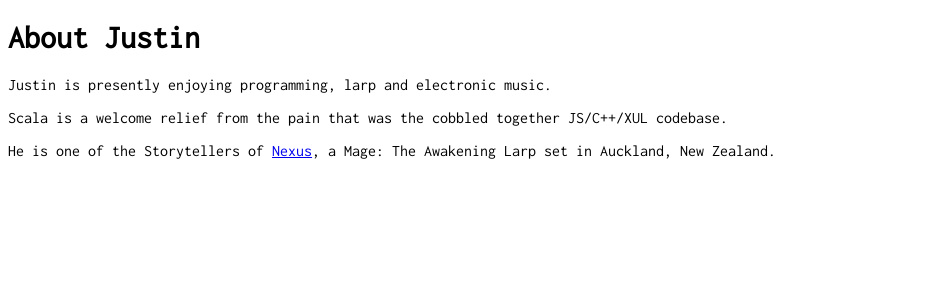
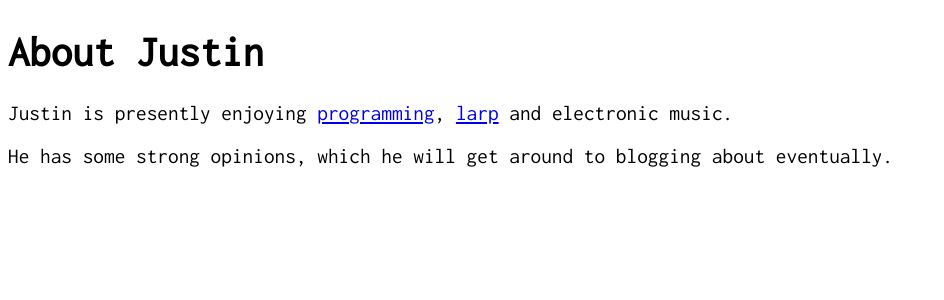
Before and after one commit to flaviusb/flaviusb.github.com, a Jekyll site: the page built from about.md, in a window 1280 px wide. Shown: the top 300 px of the page, without its empty margins (0-944 px from the left). Built offline with Jekyll 4.4.1, drawn with Linux system fonts in a browser that asks for light colours; Markdown is read by kramdown in place of the engine named in the settings.

Commit message:
Fiddle with about text.

```diff
--- a/about.md
+++ b/about.md
@@ -6,8 +6,6 @@ layout: container
 About Justin
 ============
 
-Justin is presently enjoying programming, larp and electronic music.
+Justin is presently enjoying [programming](http://github.com/flaviusb), [larp](http://nexus.gen.nz) and electronic music.
 
-Scala is a welcome relief from the pain that was the cobbled together JS/C++/XUL codebase.
-
-He is one of the Storytellers of [Nexus](http://nexus.gen.nz "Nexus: Auckland Awakenings"), a Mage: The Awakening Larp set in Auckland, New Zealand.
+He has some strong opinions, which he will get around to blogging about eventually.
--- a/container.css
+++ b/container.css
@@ -1 +1 @@
-{ font-size: 14pt }
+body { font-size: 16pt }
```
Also changed, not shown: _layouts/container.html (renamed from _layouts/container.md).
